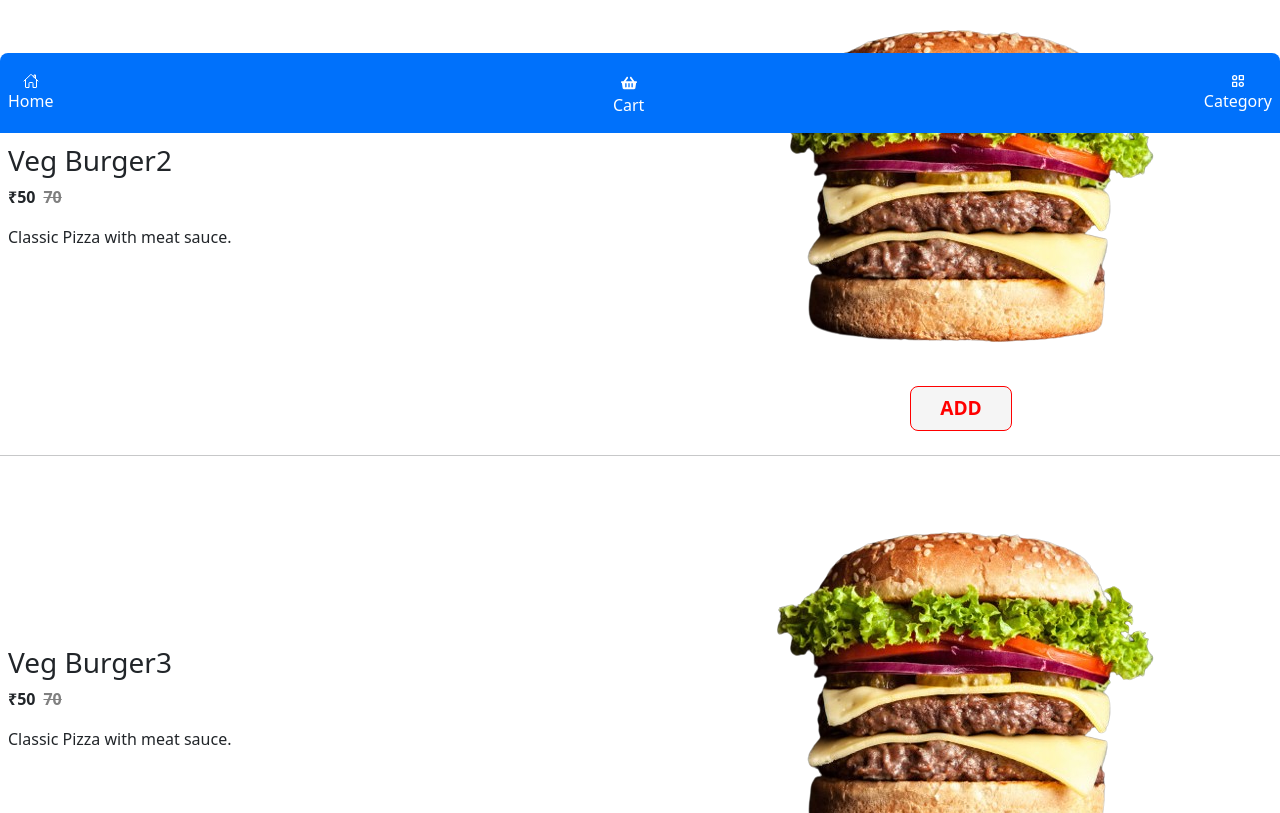
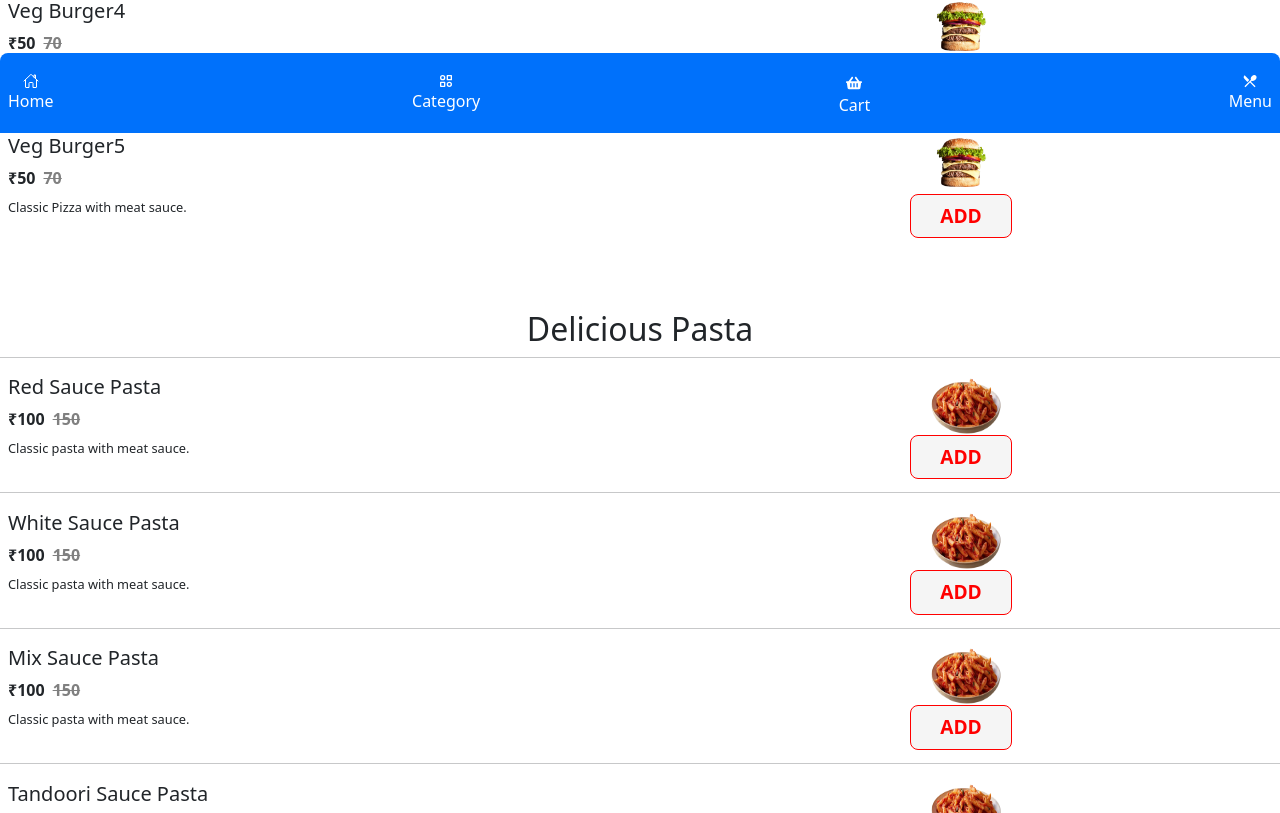
Before and after one commit to neeraj1264/Foodieshub-React-2, a React (Vite) app: page /Burger in a window 1280 px wide. Shown: the part 667-1480 px from the top of the page. Built offline with nearby package versions, Linux system fonts and the light colour scheme.

Commit message:
temporary

```diff
--- a/src/App.css
+++ b/src/App.css
@@ -10,7 +10,13 @@ a{
     align-items: center;
     padding: .5rem;
   }
-
+  .hr {
+    margin: .3rem 0;
+    color: inherit;
+    border: 0;
+    border-top: var(--bs-border-width) solid;
+    opacity: .25;
+  }
   .product-details {
     flex: 1;
     margin-right: 20px;
@@ -22,8 +28,11 @@ a{
   }
 
   .add-to-cart img {
-    max-width: 100%;
-    height: auto;
+    width: 5rem;
+    height: 4rem;
+  }
+  .description{
+    font-size: .8rem;
   }
   .add-btn{
     border: 1px solid red;
--- a/src/Layout.jsx
+++ b/src/Layout.jsx
@@ -8,7 +8,7 @@ function Layout() {
      <>
          <CartProvider>
       <div className="app-container">
-        <Header />
+        {/* <Header /> */}
         <div className="main-content">
           <Outlet />
         </div>
--- a/src/components/Pages/Burger/Burger.jsx
+++ b/src/components/Pages/Burger/Burger.jsx
@@ -1,23 +1,71 @@
 import React from 'react';
 import Cards from '../Un-CustomizeCard/cards';
+import Category from '../../categories/Category';
 
-const PizzaData = [
+const BurgerData = [
   { id: 1, name: 'Veg Burger1', image: '/img/burger.png', description: 'Classic Pizza with meat sauce.', price: 50, mrp: '70' },
   { id: 2, name: 'Veg Burger2', image: '/img/burger.png', description: 'Classic Pizza with meat sauce.', price: 50, mrp: '70' },
   { id: 3, name: 'Veg Burger3', image: '/img/burger.png', description: 'Classic Pizza with meat sauce.', price: 50, mrp: '70' },
   { id: 4, name: 'Veg Burger4', image: '/img/burger.png', description: 'Classic Pizza with meat sauce.', price: 50, mrp: '70' },
   { id: 5, name: 'Veg Burger5', image: '/img/burger.png', description: 'Classic Pizza with meat sauce.', price: 50, mrp: '70' },
-
-
+];
+const pastaData = [
+  {
+    id: 6,
+    name: "Red Sauce Pasta",
+    image: "/img/pasta.png",
+    description: "Classic pasta with meat sauce.",
+    price: 100,
+    mrp: "150",
+  },
+  {
+    id: 7,
+    name: "White Sauce Pasta",
+    image: "/img/pasta.png",
+    description: "Classic pasta with meat sauce.",
+    price: 100,
+    mrp: "150",
+  },
+  {
+    id: 8,
+    name: "Mix Sauce Pasta",
+    image: "/img/pasta.png",
+    description: "Classic pasta with meat sauce.",
+    price: 100,
+    mrp: "150",
+  },
+  {
+    id: 9,
+    name: "Tandoori Sauce Pasta",
+    image: "/img/pasta.png",
+    description: "Classic pasta with meat sauce.",
+    price: 100,
+    mrp: "150",
+  },
+  {
+    id: 10,
+    name: "Makhni Sauce Pasta",
+    image: "/img/pasta.png",
+    description: "Classic pasta with meat sauce.",
+    price: 100,
+    mrp: "150",
+  },
 ];
 const Burger = () => {
   return (
+    <>
+    <Category/>
     <div>
-      <h2 style={{textAlign: 'center' , marginTop: '4rem'}}>Delicious Burger</h2>
-      {PizzaData.map((Pizza) => (
+      <h2 style={{textAlign: 'center' , marginTop: '1rem'}}>Delicious Burger</h2>
+      {BurgerData.map((Pizza) => (
+        <Cards key={Pizza.id} {...Pizza} />
+      ))}
+       <h2 style={{textAlign: 'center' , marginTop: '4rem'}}>Delicious Pasta</h2>
+      {pastaData.map((Pizza) => (
         <Cards key={Pizza.id} {...Pizza} />
       ))}
     </div>
+    </>
   );
 };
 
--- a/src/components/Pages/Un-CustomizeCard/cards.jsx
+++ b/src/components/Pages/Un-CustomizeCard/cards.jsx
@@ -65,11 +65,11 @@ const Cards = ({ name, description, price, image, mrp }) => {
 
   return (
     <>
-      <hr />
+      <hr className="hr"/>
       <div className="product-card">
         <div className="product-details">
-          <h3>{name}</h3>
-          <p style={{ fontWeight: "700" }}>
+          <h5>{name}</h5>
+          <p style={{ fontWeight: "700", marginBottom: ".5rem" }}>
             ₹{price}
             <span
               style={{
@@ -81,7 +81,7 @@ const Cards = ({ name, description, price, image, mrp }) => {
               {mrp}
             </span>
           </p>
-          <p>{description}</p>
+          <p className="description">{description}</p>
         </div>
         <div className="add-to-cart">
           <div>
--- a/src/components/banner/Banner.jsx
+++ b/src/components/banner/Banner.jsx
@@ -1,6 +1,7 @@
 import React from 'react'
 import './Banner.css'
 import Category from '../categories/Category'
+import Header from '../header/Header'
 function Banner() {
   return (
     <>
@@ -23,6 +24,7 @@ function Banner() {
   </div>
 
 </div>
+<Header/>
 <Category/>
     </>
   )
--- a/src/components/categories/Category.css
+++ b/src/components/categories/Category.css
@@ -24,6 +24,7 @@
 
   .outer-card {
     display: flex;
+    margin-top: 4rem;
     flex-direction: row;
     flex-wrap: nowrap;
     overflow-x: auto;
--- a/src/components/categories/Category.jsx
+++ b/src/components/categories/Category.jsx
@@ -20,7 +20,7 @@ const categories = [
 function Category() {
   return (
     <>
-      <h2 style={{ textAlign: 'center' }}>Categories</h2>
+      {/* <h2 style={{ textAlign: 'center' }}>Categories</h2> */}
       <div className="outer-card">
         {categories.map((category) => (
           <Link to={`/${encodeURIComponent(category.name)}`} key={category.id}>
--- a/src/components/footer/Footer.jsx
+++ b/src/components/footer/Footer.jsx
@@ -4,6 +4,7 @@ import { Link, NavLink } from 'react-router-dom';
 import { FaShoppingBasket } from 'react-icons/fa';
 import { IoHomeOutline } from "react-icons/io5";
 import { TbCategory2 } from "react-icons/tb";
+import { MdRestaurantMenu } from "react-icons/md";
 import Badge from 'react-bootstrap/Badge';
 import 'bootstrap/dist/css/bootstrap.min.css';
 import { useCart } from '../../ContextApi';
@@ -19,6 +20,11 @@ function Footer() {
           <span className="icon-name">Home</span>
         </NavLink>
 
+        <NavLink to="/" className="nav-link text-white">
+          <TbCategory2 />
+          <span className="icon-name">Category</span>
+        </NavLink>
+
         <NavLink to="/cart" className="nav-link text-white">
         <div className="cart">
           <FaShoppingBasket />
@@ -32,8 +38,8 @@ function Footer() {
         </NavLink>
 
         <NavLink to="/" className="nav-link text-white">
-          <TbCategory2 />
-          <span className="icon-name">Category</span>
+        <MdRestaurantMenu />
+          <span className="icon-name">Menu</span>
         </NavLink>
       </div>
     </footer>
--- a/src/components/header/Header.jsx
+++ b/src/components/header/Header.jsx
@@ -4,7 +4,7 @@ import './Header.css';
 import { Link, NavLink } from 'react-router-dom';
 import { FaShoppingBasket } from 'react-icons/fa';
 import Badge from 'react-bootstrap/Badge';
-import 'bootstrap/dist/css/bootstrap.min.css';
+// import 'bootstrap/dist/css/bootstrap.min.css';
 import { useCart } from '../../ContextApi';
 
 function Header() {
```
